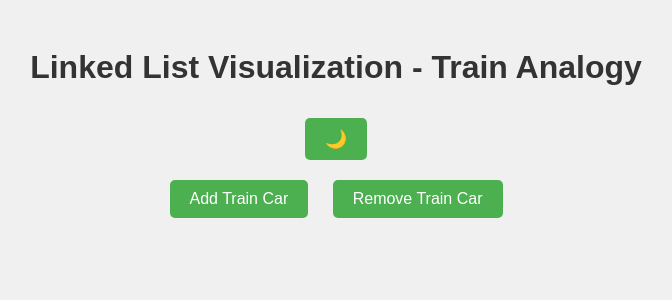
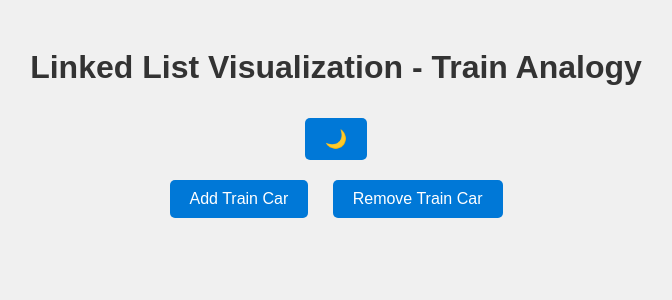
Before and after one commit to SageGallant/VisualDS, a PHP site: page /linkedList.html in a window 1280 px wide. Shown: the top 300 px of the page, without its empty margins (304-976 px from the left). Run offline with PHP 8.4, Linux system fonts and the light colour scheme.

Commit message:
LinkedList hyperlink added in index file..!

```diff
--- a/css/linkedList.css
+++ b/css/linkedList.css
@@ -1,14 +1,13 @@
-/* Define color variables for Light and Dark mode */
 :root {
   --light-bg-color: #f0f0f0;
   --dark-bg-color: #1e1e1e;
   --light-text-color: #333;
   --dark-text-color: #f0f0f0;
-  --button-bg-light: #4caf50;
+  --button-hover: #005bb5;
+  --button-bg-light: #0078d7;
   --button-bg-dark: #333;
 }
 
-/* Default (Light mode) */
 body {
   font-family: Arial, sans-serif;
   background-color: var(--light-bg-color);
@@ -18,7 +17,6 @@ body {
   transition: background-color 0.3s, color 0.3s;
 }
 
-/* Train Visualization */
 .train-visualization {
   margin-top: 30px;
   display: flex;
@@ -31,7 +29,6 @@ body {
   overflow-y: hidden;
 }
 
-/* Train Car Styles */
 .train-car {
   width: 120px;
   height: 100px;
@@ -97,7 +94,7 @@ button {
 }
 
 button:hover {
-  background-color: #45a049;
+  background-color: var(--button-hover);
 }
 
 #theme-toggle {
--- a/index.html
+++ b/index.html
@@ -14,6 +14,8 @@
 <body>
     <header>
         <h1>Algorithm Visualizer</h1>
+        <a href="linkedList.html"><button style="background-color: orange;"
+                aria-label="LinkedList hyperlink">LinkedList</button></a>
         <button id="theme-toggle" aria-label="Toggle Dark/Light Theme">🌙</button>
     </header>
 
```
